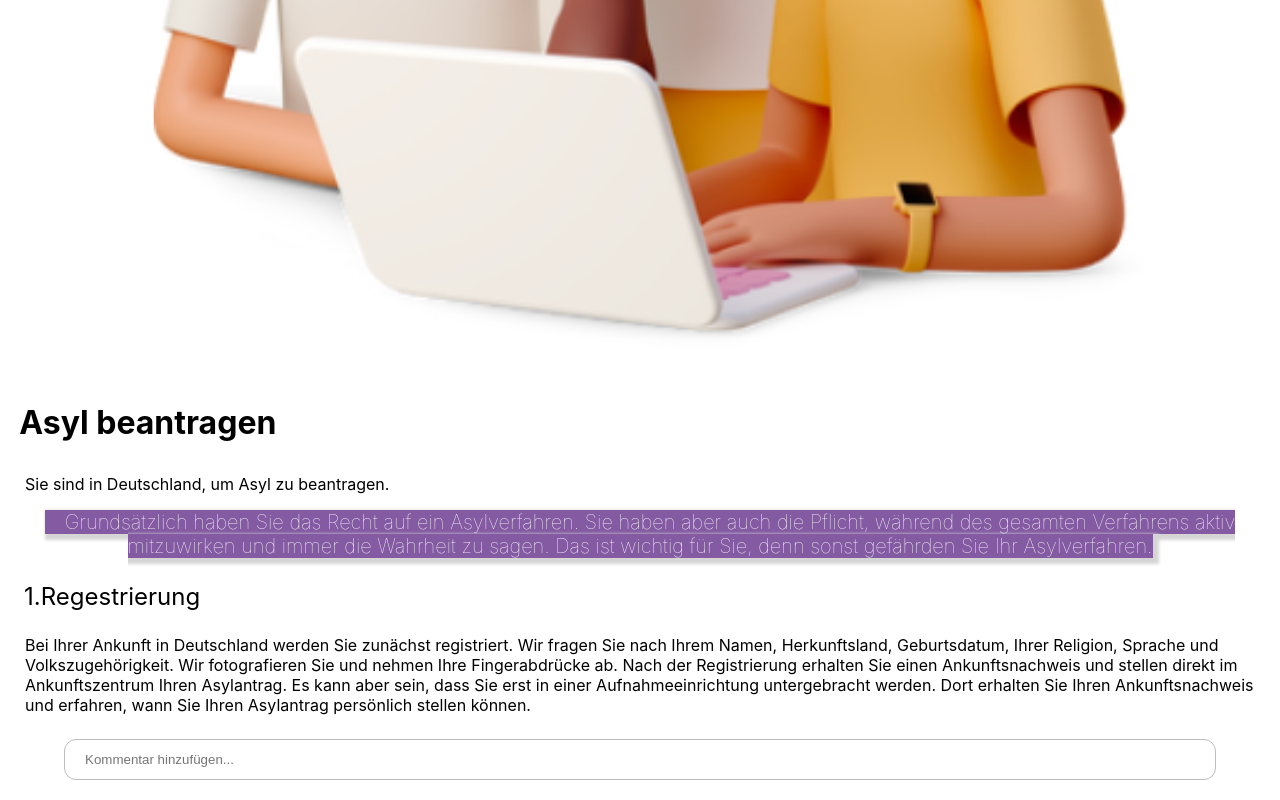
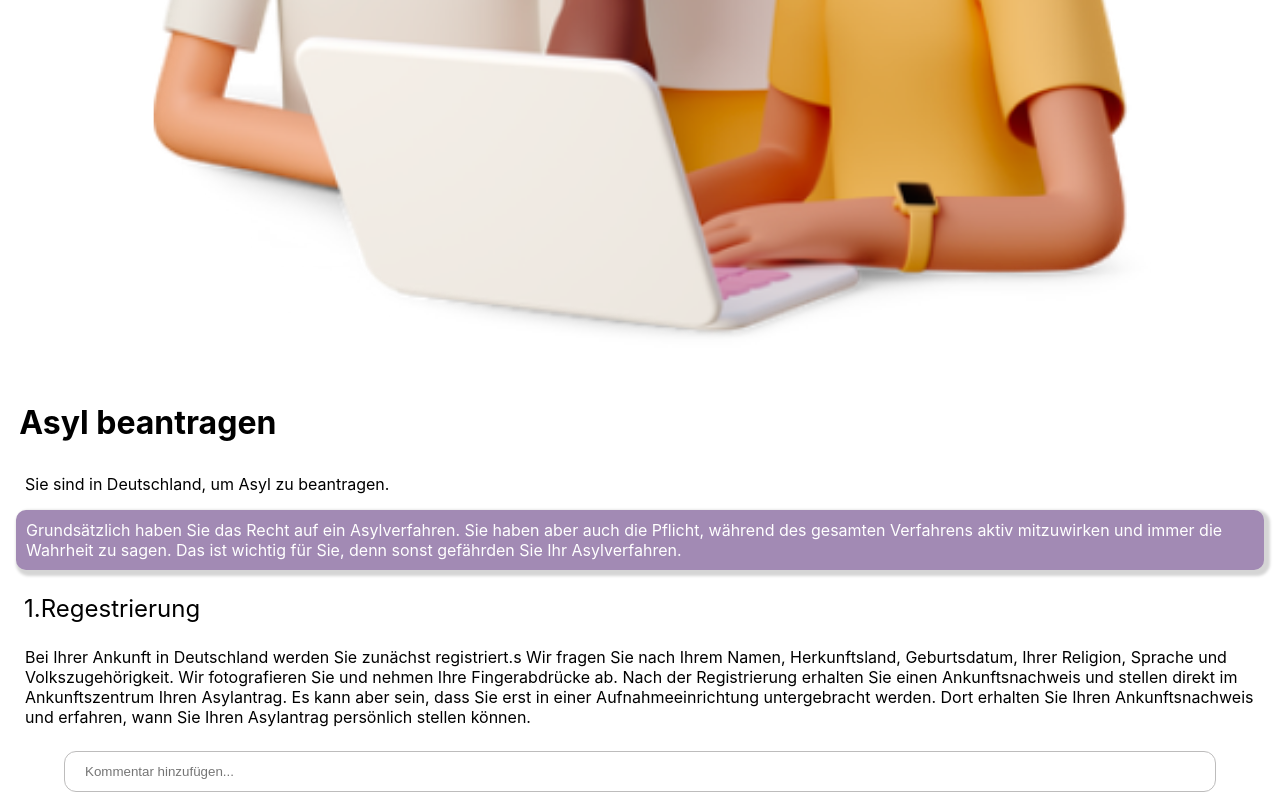
Before and after one commit to xSilentStorm313/Projekt-Web, a React (Create React App) app in the folder webapp/: page /asylantrag in a window 1280 px wide. Shown: the part 817-1617 px from the top of the page. Built offline with nearby package versions, Linux system fonts and the light colour scheme.

Commit message:
box asyl antrag

```diff
--- a/webapp/src/EinzelnerBeitrag.css
+++ b/webapp/src/EinzelnerBeitrag.css
@@ -55,11 +55,17 @@
   }
 
   .infotextasyl{
-    font-weight: lighter;
+    font-weight: medium;
     text-align: left;
     color: white;
-    background-color: rgb(132, 91, 162);
+    background-color: #A28AB4;
     box-shadow: 3px 3px 3px 3px rgb(213, 213, 213);
+    margin-left: 1rem;
+    margin-right: 1rem;
+    border: 15px;
+    border-radius: 10px;
+    padding: 10px;
+
   }
 
   .text{
@@ -99,6 +105,4 @@
     background-color: white;
     position: absolute;
     right: 2rem;
-
-
   }
--- a/webapp/src/components/BeitragInhaltAsylantrag.js
+++ b/webapp/src/components/BeitragInhaltAsylantrag.js
@@ -10,9 +10,9 @@ export default function BeitragInhaltAsylantrag() {
             <img src={asylbeantragen} className="formular" alt="formular" />
             <h1 className="überschrift1">Asyl beantragen</h1>
             <p className="text">Sie sind in Deutschland, um Asyl zu beantragen.</p>
-            <span className="infotextasyl">Grundsätzlich haben Sie das Recht auf ein Asylverfahren. Sie haben aber auch die Pflicht, während des gesamten Verfah­rens aktiv mitzuwirken und immer die Wahrheit zu sagen. Das ist wichtig für Sie, denn sonst gefährden Sie Ihr Asylverfahren.</span>
+            <div className="infotextasyl">Grundsätzlich haben Sie das Recht auf ein Asylverfahren. Sie haben aber auch die Pflicht, während des gesamten Verfah­rens aktiv mitzuwirken und immer die Wahrheit zu sagen. Das ist wichtig für Sie, denn sonst gefährden Sie Ihr Asylverfahren.</div>
             <h2 className="zwischenüberschrift">1.Regestrierung</h2>
-            <p className="text">Bei Ihrer Ankunft in Deutschland werden Sie zunächst regis­triert.
+            <p className="text">Bei Ihrer Ankunft in Deutschland werden Sie zunächst regis­triert.s
                 Wir fragen Sie nach Ihrem Namen, Herkunftsland, Geburtsdatum, Ihrer Religion, Sprache und Volkszugehörig­keit. Wir fotografieren Sie und nehmen Ihre Fingerabdrücke ab. Nach der Registrierung erhalten Sie einen An­kunftsnachweis und stellen direkt im Ankunftszentrum Ihren Asylantrag.
                 Es kann aber sein, dass Sie erst in einer Aufnahme­einrichtung untergebracht werden. Dort erhalten Sie Ihren Ankunftsnachweis und erfahren, wann Sie Ihren Asylantrag persönlich stellen können.
             </p>
```
